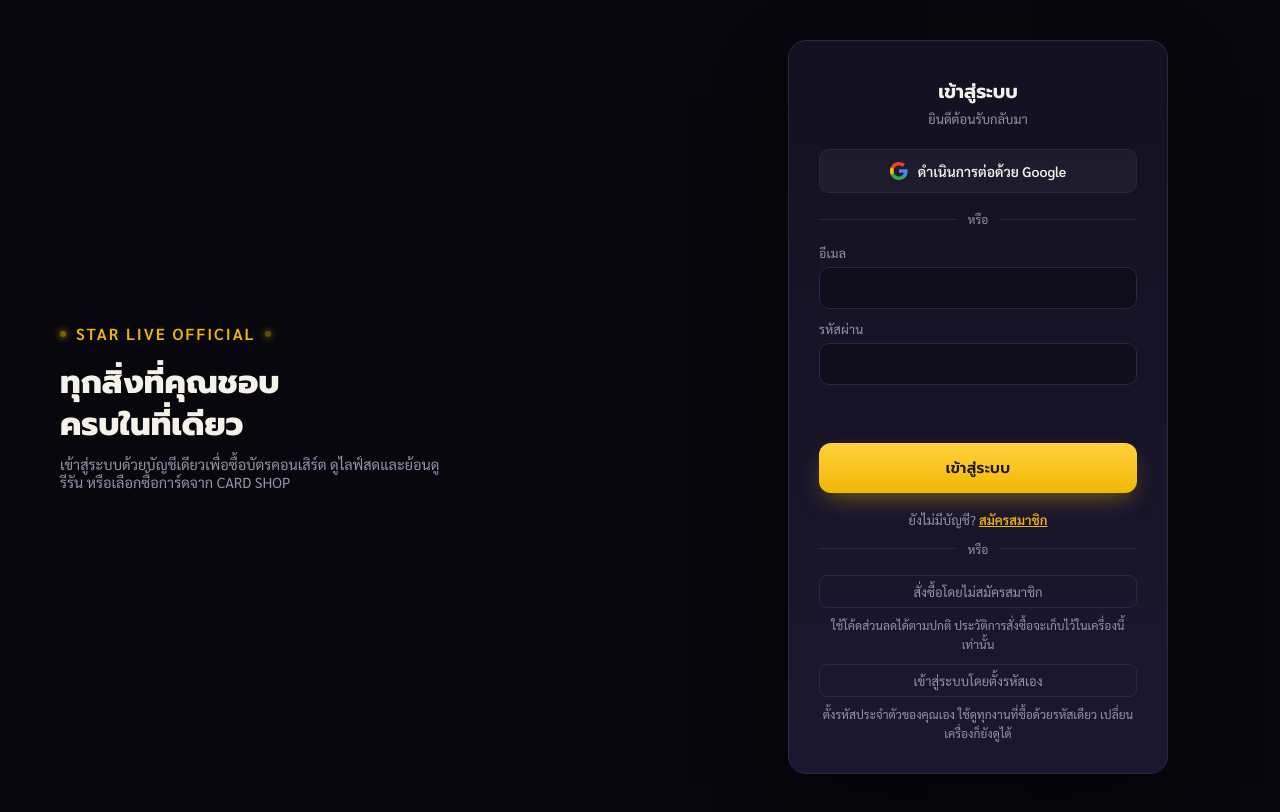
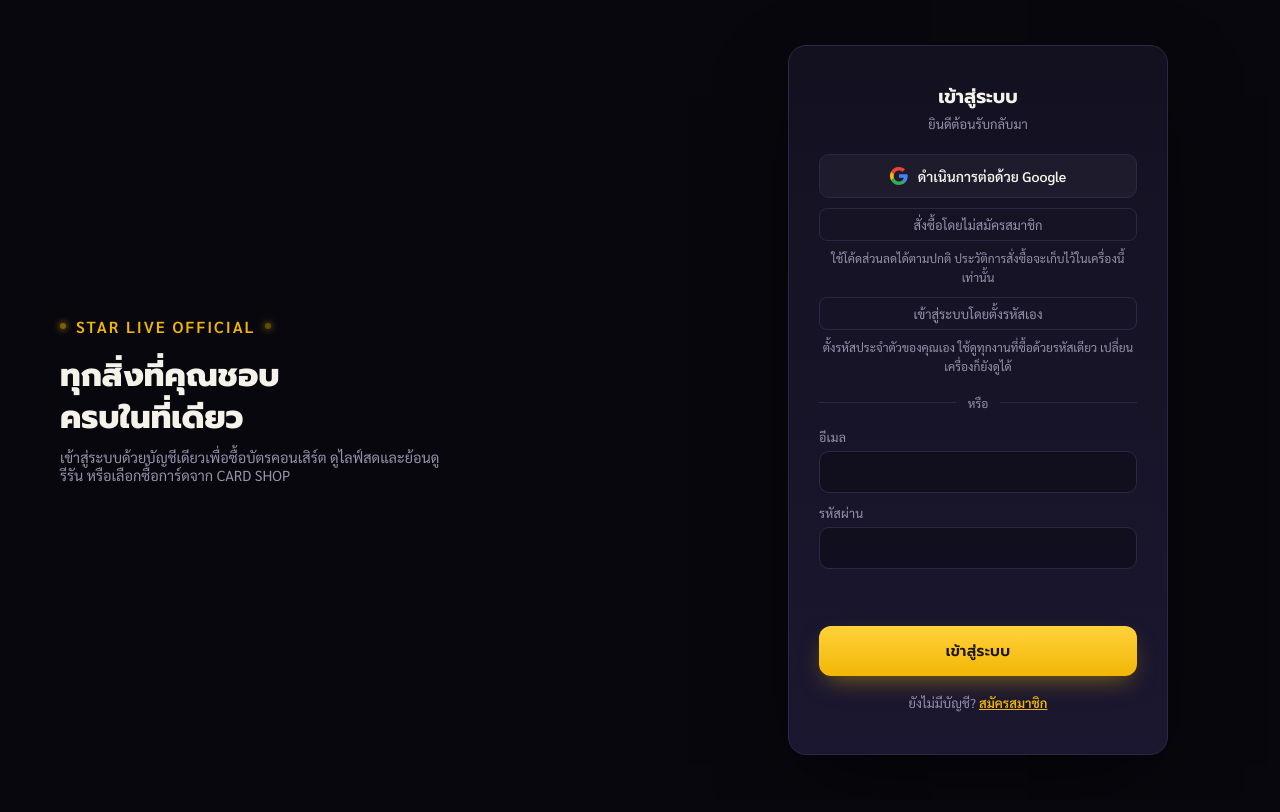
Before and after one commit to frame-570/starliveofficial-v2, a plain HTML site: page login.html in a window 1280 px wide. Drawn offline with Linux system fonts and the light colour scheme; a script that the page names is missing.

Commit message:
Update login.html

```diff
--- a/login.html
+++ b/login.html
@@ -36,6 +36,11 @@
           ดำเนินการต่อด้วย Google
         </button>
 
+        <button type="button" id="guestBtnLogin" class="icon-btn" style="margin-top:10px; width:100%; justify-content:center; text-align:center;">สั่งซื้อโดยไม่สมัครสมาชิก</button>
+        <p class="muted" style="text-align:center; font-size:12px; line-height:1.6; margin:8px 0 0;">ใช้โค้ดส่วนลดได้ตามปกติ ประวัติการสั่งซื้อจะเก็บไว้ในเครื่องนี้เท่านั้น</p>
+        <button type="button" id="memberBtnLogin" class="icon-btn" style="width:100%; justify-content:center; text-align:center; margin-top:10px;">เข้าสู่ระบบโดยตั้งรหัสเอง</button>
+        <p class="muted" style="text-align:center; font-size:12px; line-height:1.6; margin:8px 0 0;">ตั้งรหัสประจำตัวของคุณเอง ใช้ดูทุกงานที่ซื้อด้วยรหัสเดียว เปลี่ยนเครื่องก็ยังดูได้</p>
+
         <div class="login-divider"><span>หรือ</span></div>
 
         <form id="signInForm" autocomplete="on">
@@ -54,11 +59,6 @@
         <p class="muted" style="text-align:center; font-size:13px; margin-top:18px;">
           ยังไม่มีบัญชี? <button type="button" id="goSignUp" class="link-btn">สมัครสมาชิก</button>
         </p>
-        <div class="login-divider" style="margin-top:6px;"><span>หรือ</span></div>
-        <button type="button" id="guestBtnLogin" class="icon-btn" style="width:100%; justify-content:center; text-align:center;">สั่งซื้อโดยไม่สมัครสมาชิก</button>
-        <p class="muted" style="text-align:center; font-size:12px; line-height:1.6; margin:8px 0 0;">ใช้โค้ดส่วนลดได้ตามปกติ ประวัติการสั่งซื้อจะเก็บไว้ในเครื่องนี้เท่านั้น</p>
-        <button type="button" id="memberBtnLogin" class="icon-btn" style="width:100%; justify-content:center; text-align:center; margin-top:10px;">เข้าสู่ระบบโดยตั้งรหัสเอง</button>
-        <p class="muted" style="text-align:center; font-size:12px; line-height:1.6; margin:8px 0 0;">ตั้งรหัสประจำตัวของคุณเอง ใช้ดูทุกงานที่ซื้อด้วยรหัสเดียว เปลี่ยนเครื่องก็ยังดูได้</p>
       </div>
 
       <div id="signUpMode" style="display:none;">
@@ -69,6 +69,11 @@
           <svg width="18" height="18" viewBox="0 0 18 18"><path fill="#4285F4" d="M17.64 9.2c0-.64-.06-1.25-.16-1.84H9v3.48h4.84a4.14 4.14 0 0 1-1.8 2.72v2.26h2.9c1.7-1.57 2.7-3.88 2.7-6.62z"/><path fill="#34A853" d="M9 18c2.43 0 4.47-.8 5.96-2.18l-2.9-2.26c-.8.54-1.84.86-3.06.86-2.35 0-4.34-1.59-5.05-3.72H.9v2.33A9 9 0 0 0 9 18z"/><path fill="#FBBC05" d="M3.95 10.7A5.4 5.4 0 0 1 3.66 9c0-.59.1-1.17.29-1.7V4.97H.9A9 9 0 0 0 0 9c0 1.45.35 2.83.9 4.03l3.05-2.33z"/><path fill="#EA4335" d="M9 3.58c1.32 0 2.5.45 3.44 1.35l2.58-2.58C13.46.89 11.43 0 9 0A9 9 0 0 0 .9 4.97l3.05 2.33C4.66 5.17 6.65 3.58 9 3.58z"/></svg>
           สมัครด้วย Google
         </button>
+
+        <button type="button" id="guestBtnSignUp" class="icon-btn" style="margin-top:10px; width:100%; justify-content:center; text-align:center;">สั่งซื้อโดยไม่สมัครสมาชิก</button>
+        <p class="muted" style="text-align:center; font-size:12px; line-height:1.6; margin:8px 0 0;">ใช้โค้ดส่วนลดได้ตามปกติ ประวัติการสั่งซื้อจะเก็บไว้ในเครื่องนี้เท่านั้น</p>
+        <button type="button" id="memberBtnSignUp" class="icon-btn" style="width:100%; justify-content:center; text-align:center; margin-top:10px;">เข้าสู่ระบบโดยตั้งรหัสเอง</button>
+        <p class="muted" style="text-align:center; font-size:12px; line-height:1.6; margin:8px 0 0;">ตั้งรหัสประจำตัวของคุณเอง ใช้ดูทุกงานที่ซื้อด้วยรหัสเดียว เปลี่ยนเครื่องก็ยังดูได้</p>
 
         <div class="login-divider"><span>หรือ</span></div>
 
@@ -93,11 +98,6 @@
         <p class="muted" style="text-align:center; font-size:13px; margin-top:18px;">
           มีบัญชีอยู่แล้ว? <button type="button" id="goSignIn" class="link-btn">เข้าสู่ระบบ</button>
         </p>
-        <div class="login-divider" style="margin-top:6px;"><span>หรือ</span></div>
-        <button type="button" id="guestBtnSignUp" class="icon-btn" style="width:100%; justify-content:center; text-align:center;">สั่งซื้อโดยไม่สมัครสมาชิก</button>
-        <p class="muted" style="text-align:center; font-size:12px; line-height:1.6; margin:8px 0 0;">ใช้โค้ดส่วนลดได้ตามปกติ ประวัติการสั่งซื้อจะเก็บไว้ในเครื่องนี้เท่านั้น</p>
-        <button type="button" id="memberBtnSignUp" class="icon-btn" style="width:100%; justify-content:center; text-align:center; margin-top:10px;">เข้าสู่ระบบโดยตั้งรหัสเอง</button>
-        <p class="muted" style="text-align:center; font-size:12px; line-height:1.6; margin:8px 0 0;">ตั้งรหัสประจำตัวของคุณเอง ใช้ดูทุกงานที่ซื้อด้วยรหัสเดียว เปลี่ยนเครื่องก็ยังดูได้</p>
       </div>
 
     </div>
```
